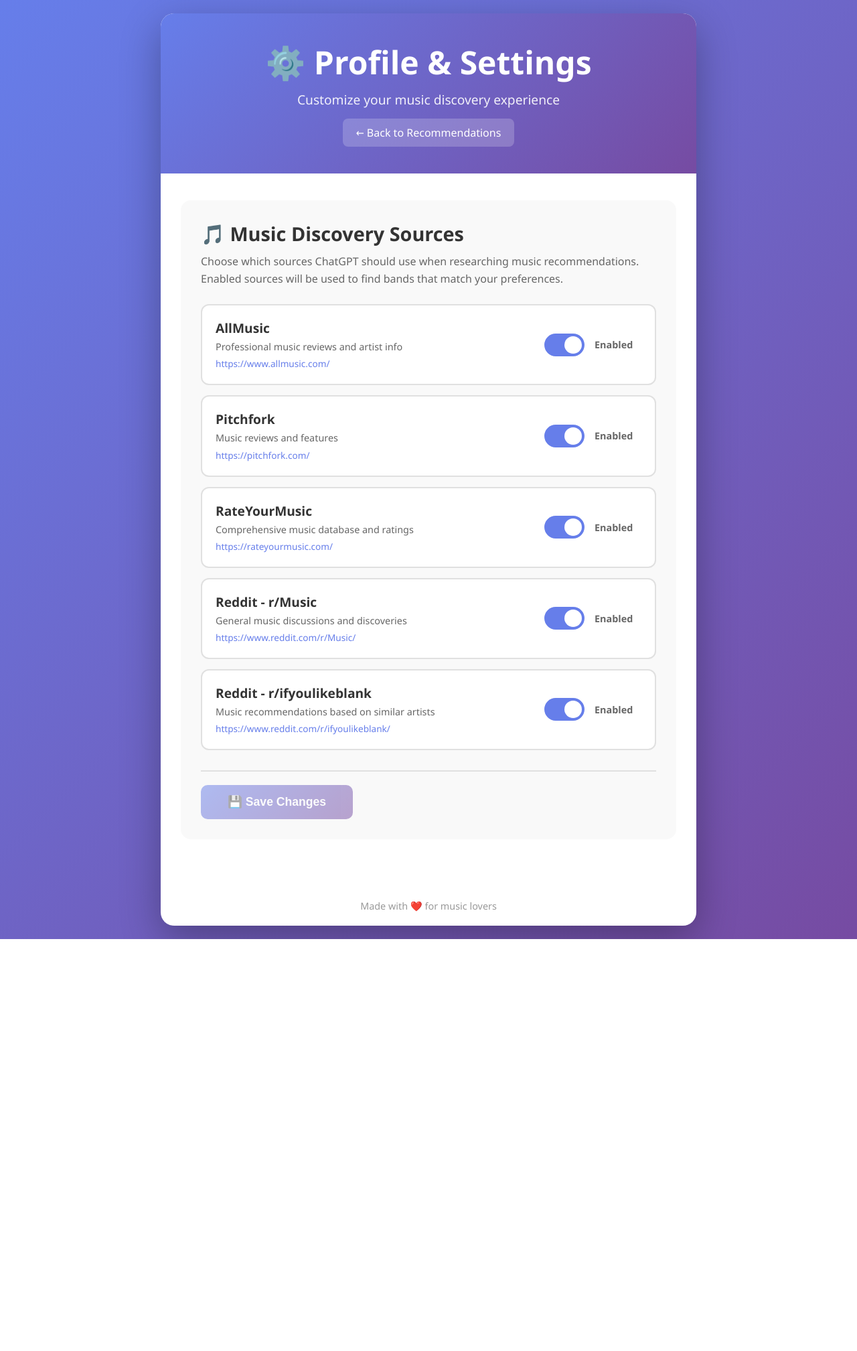
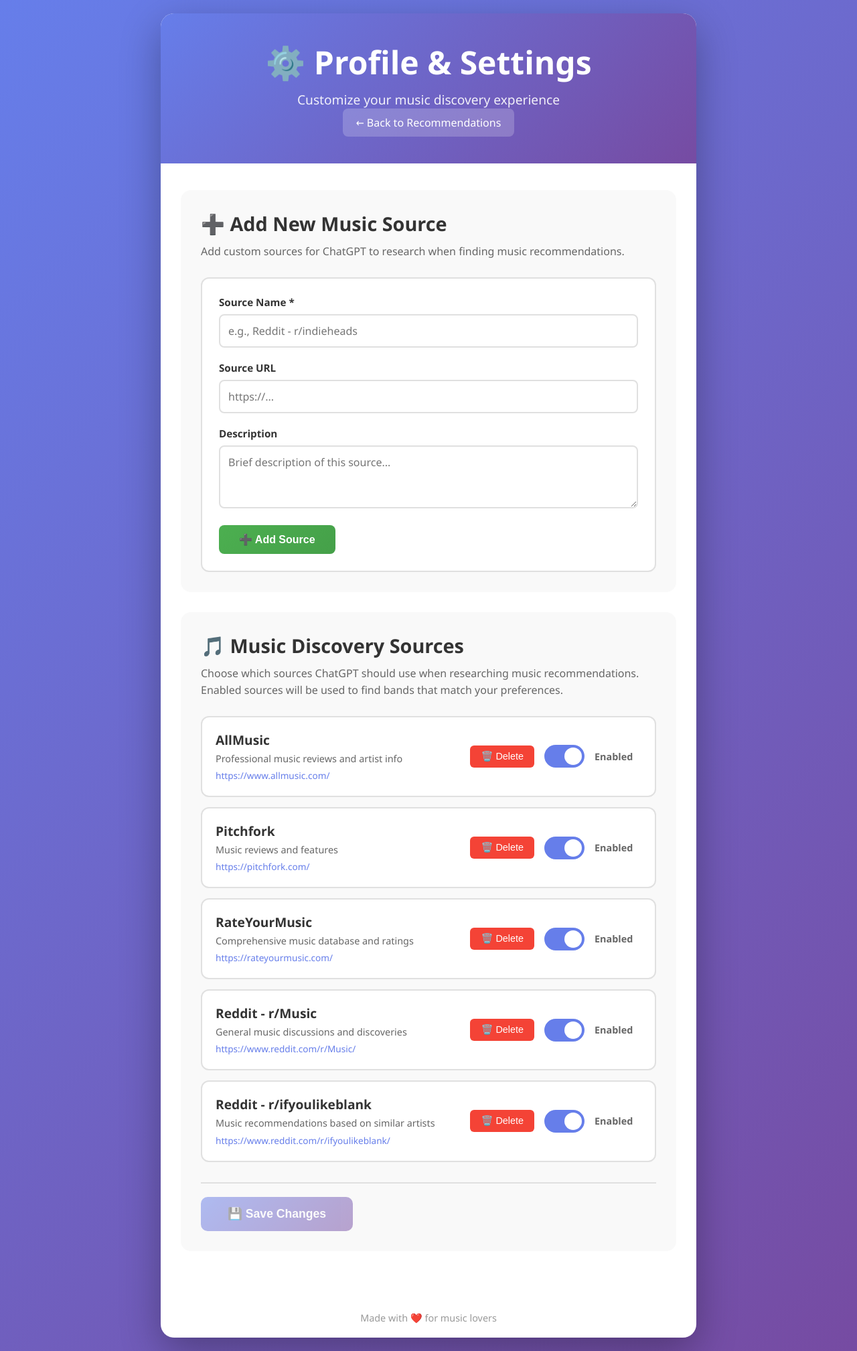
Before and after one commit to SomewhatRogue/dailyjams, a Flask app: page /profile in a window 1280 px wide. Shown: the whole page at 67% size. Before the commit the page ends 1402 px from the top, so only its background shows below. Run offline with Flask 3, Linux system fonts and the light colour scheme; data comes from the database, SQL or seed files in the repository.

Commit message:
Add Trending Now feature with live web scraping from Reddit, add new source management, show trending indicator in UI

```diff
--- a/backend/app.py
+++ b/backend/app.py
@@ -5,7 +5,7 @@ import sys
 # Add the backend directory to the Python path
 sys.path.append(os.path.dirname(os.path.abspath(__file__)))
 
-from database import initialize_database, insert_default_sources, save_suggestion, save_user_preferences, save_feedback, get_enabled_sources, get_excluded_bands, get_full_feedback_history, get_all_sources, update_source_preference
+from database import initialize_database, insert_default_sources, save_suggestion, save_user_preferences, save_feedback, get_enabled_sources, get_excluded_bands, get_full_feedback_history, get_all_sources, update_source_preference, add_new_source, delete_source
 from api_handler import get_music_recommendations
 
 app = Flask(__name__,
@@ -35,12 +35,16 @@ def recommend():
         instruments_yes = data.get('instruments_yes', [])
         instruments_no = data.get('instruments_no', [])
         genres = data.get('genres', [])
+        trending_now = data.get('trending_now', False)
 
         # Get enabled sources
         sources = get_enabled_sources()
 
         # Get excluded bands (recently skipped)
         excluded_bands = get_excluded_bands()
+
+        # Get list of source names for tracking
+        source_names = [s['source_name'] for s in sources]
 
         # Call ChatGPT to get recommendations
         recommendations = get_music_recommendations(
@@ -51,14 +55,12 @@ def recommend():
             instruments_no=instruments_no,
             sources=sources,
             excluded_bands=excluded_bands,
-            genres=genres
+            genres=genres,
+            trending_now=trending_now
         )
 
         # Save each recommendation to database
         saved_recommendations = []
-# Get list of source names for tracking
-        source_names = [s['source_name'] for s in sources]
-
         for rec in recommendations:
             suggestion_id = save_suggestion(
                 band_name=rec['band_name'],
@@ -100,7 +102,7 @@ def feedback():
     try:
         data = request.json
         suggestion_id = data.get('suggestion_id')
-        feedback_type = data.get('feedback_type')  # 'positive', 'negative', or 'skipped'
+        feedback_type = data.get('feedback_type')
 
         if not suggestion_id or not feedback_type:
             return jsonify({
@@ -137,6 +139,7 @@ def sources():
             'success': False,
             'error': str(e)
         }), 500
+
 @app.route('/history')
 def history_page():
     """Render the history page."""
@@ -157,6 +160,7 @@ def get_history():
             'success': False,
             'error': str(e)
         }), 500
+
 @app.route('/profile')
 def profile_page():
     """Render the profile/settings page."""
@@ -205,6 +209,68 @@ def update_sources():
             'error': str(e)
         }), 500
 
+@app.route('/api/sources/add', methods=['POST'])
+def add_source():
+    """Add a new custom music source."""
+    try:
+        data = request.json
+        source_name = data.get('source_name')
+        source_url = data.get('source_url', '')
+        description = data.get('description', '')
+        is_enabled = data.get('is_enabled', 1)
+
+        if not source_name:
+            return jsonify({
+                'success': False,
+                'error': 'Source name is required'
+            }), 400
+
+        source_id = add_new_source(source_name, source_url, description, is_enabled)
+
+        if source_id is None:
+            return jsonify({
+                'success': False,
+                'error': 'Source name already exists'
+            }), 400
+
+        return jsonify({
+            'success': True,
+            'message': 'Source added successfully!',
+            'source_id': source_id
+        })
+    except Exception as e:
+        print(f"Error in /api/sources/add: {str(e)}")
+        return jsonify({
+            'success': False,
+            'error': str(e)
+        }), 500
+
+@app.route('/api/sources/delete', methods=['POST'])
+def delete_source_route():
+    """Delete a custom music source."""
+    try:
+        data = request.json
+        source_id = data.get('source_id')
+
+        if not source_id:
+            return jsonify({
+                'success': False,
+                'error': 'Source ID is required'
+            }), 400
+
+        delete_source(source_id)
+
+        return jsonify({
+            'success': True,
+            'message': 'Source deleted successfully!'
+        })
+    except Exception as e:
+        print(f"Error in /api/sources/delete: {str(e)}")
+        return jsonify({
+            'success': False,
+            'error': str(e)
+        }), 500
+
 if __name__ == '__main__':
     print("🎵 Starting DailyJams server...")
     print("🌐 Open your browser and go to: http://localhost:5000")
--- a/frontend/static/css/profile.css
+++ b/frontend/static/css/profile.css
@@ -35,6 +35,78 @@
     margin-bottom: 25px;
 }
 
+/* Add Source Form */
+.add-source-form {
+    background: white;
+    padding: 25px;
+    border-radius: 12px;
+    border: 2px solid #e0e0e0;
+}
+
+.form-group {
+    margin-bottom: 20px;
+}
+
+.form-group label {
+    display: block;
+    font-weight: 600;
+    color: #333;
+    margin-bottom: 8px;
+    font-size: 0.95em;
+}
+
+.form-input,
+.form-textarea {
+    width: 100%;
+    padding: 12px;
+    font-size: 1em;
+    border: 2px solid #e0e0e0;
+    border-radius: 8px;
+    transition: border-color 0.3s ease;
+    font-family: inherit;
+}
+
+.form-input:focus,
+.form-textarea:focus {
+    outline: none;
+    border-color: #667eea;
+}
+
+.form-textarea {
+    resize: vertical;
+}
+
+.btn-add-source {
+    padding: 12px 30px;
+    font-size: 1em;
+    font-weight: 600;
+    color: white;
+    background: linear-gradient(135deg, #4caf50 0%, #45a049 100%);
+    border: none;
+    border-radius: 8px;
+    cursor: pointer;
+    transition: all 0.3s ease;
+}
+
+.btn-add-source:hover {
+    transform: translateY(-2px);
+    box-shadow: 0 5px 15px rgba(76, 175, 80, 0.4);
+}
+
+.add-status {
+    margin-left: 15px;
+    font-size: 0.95em;
+    font-weight: 600;
+}
+
+.add-status.success {
+    color: #4caf50;
+}
+
+.add-status.error {
+    color: #f44336;
+}
+
 /* Sources Container */
 .sources-container {
     display: grid;
@@ -51,6 +123,7 @@
     justify-content: space-between;
     align-items: center;
     transition: all 0.3s ease;
+    position: relative;
 }
 
 .source-card:hover {
@@ -91,6 +164,28 @@
 
 .source-url:hover {
     text-decoration: underline;
+}
+
+.source-actions {
+    display: flex;
+    align-items: center;
+    gap: 15px;
+}
+
+.btn-delete {
+    padding: 8px 16px;
+    background: #f44336;
+    color: white;
+    border: none;
+    border-radius: 6px;
+    cursor: pointer;
+    font-size: 0.9em;
+    transition: all 0.3s ease;
+}
+
+.btn-delete:hover {
+    background: #d32f2f;
+    transform: scale(1.05);
 }
 
 .source-toggle {
@@ -206,7 +301,7 @@ input:checked ~ .toggle-label {
         gap: 15px;
     }
 
-    .source-toggle {
+    .source-actions {
         width: 100%;
         justify-content: space-between;
     }
--- a/frontend/static/js/profile.js
+++ b/frontend/static/js/profile.js
@@ -6,6 +6,7 @@ let hasChanges = false;
 document.addEventListener('DOMContentLoaded', function() {
     loadSources();
     initializeSaveButton();
+    initializeAddSourceButton();
 });
 
 // Load sources from API
@@ -54,12 +55,15 @@ function createSourceCard(source) {
             <div class="source-description">${source.description || 'No description available'}</div>
             ${source.source_url ? `<a href="${source.source_url}" target="_blank" class="source-url">${source.source_url}</a>` : ''}
         </div>
+        <div class="source-actions">
+            <button class="btn-delete" onclick="deleteSource(${source.id})">🗑️ Delete</button>
             <div class="source-toggle">
                 <label class="toggle-switch">
                     <input type="checkbox" ${isEnabled ? 'checked' : ''} onchange="toggleSource(${source.id}, this.checked)">
                     <span class="toggle-slider"></span>
                 </label>
                 <span class="toggle-label">${isEnabled ? 'Enabled' : 'Disabled'}</span>
+            </div>
         </div>
     `;
 
@@ -90,6 +94,118 @@ function toggleSource(sourceId, isEnabled) {
     // Mark as having changes
     hasChanges = true;
     document.getElementById('save-btn').disabled = false;
+}
+
+// Delete source
+async function deleteSource(sourceId) {
+    if (!confirm('Are you sure you want to delete this source?')) {
+        return;
+    }
+
+    try {
+        const response = await fetch('/api/sources/delete', {
+            method: 'POST',
+            headers: {
+                'Content-Type': 'application/json',
+            },
+            body: JSON.stringify({
+                source_id: sourceId
+            })
+        });
+
+        const data = await response.json();
+
+        if (data.success) {
+            // Remove from local state
+            sources = sources.filter(s => s.id !== sourceId);
+
+            // Re-render
+            displaySources();
+
+            // Show success message
+            const statusEl = document.getElementById('save-status');
+            statusEl.textContent = '✓ Source deleted!';
+            statusEl.className = 'save-status success';
+
+            setTimeout(() => {
+                statusEl.textContent = '';
+            }, 3000);
+        } else {
+            alert('Error deleting source: ' + data.error);
+        }
+    } catch (error) {
+        console.error('Error:', error);
+        alert('Failed to delete source');
+    }
+}
+
+// Initialize add source button
+function initializeAddSourceButton() {
+    const addBtn = document.getElementById('add-source-btn');
+
+    addBtn.addEventListener('click', async function() {
+        const nameInput = document.getElementById('new-source-name');
+        const urlInput = document.getElementById('new-source-url');
+        const descInput = document.getElementById('new-source-description');
+        const statusEl = document.getElementById('add-status');
+
+        const sourceName = nameInput.value.trim();
+        const sourceUrl = urlInput.value.trim();
+        const description = descInput.value.trim();
+
+        // Validate
+        if (!sourceName) {
+            statusEl.textContent = '✗ Source name is required';
+            statusEl.className = 'add-status error';
+            return;
+        }
+
+        statusEl.textContent = 'Adding...';
+        statusEl.className = 'add-status';
+
+        try {
+            const response = await fetch('/api/sources/add', {
+                method: 'POST',
+                headers: {
+                    'Content-Type': 'application/json',
+                },
+                body: JSON.stringify({
+                    source_name: sourceName,
+                    source_url: sourceUrl,
+                    description: description,
+                    is_enabled: 1
+                })
+            });
+
+            const data = await response.json();
+
+            if (data.success) {
+                // Clear form
+                nameInput.value = '';
+                urlInput.value = '';
+                descInput.value = '';
+
+                // Show success
+                statusEl.textContent = '✓ Source added successfully!';
+                statusEl.className = 'add-status success';
+
+                // Reload sources
+                await loadSources();
+
+                // Clear status after 3 seconds
+                setTimeout(() => {
+                    statusEl.textContent = '';
+                }, 3000);
+            } else {
+                statusEl.textContent = '✗ ' + data.error;
+                statusEl.className = 'add-status error';
+            }
+        } catch (error) {
+            console.error('Error:', error);
+            statusEl.textContent = '✗ Failed to add source';
+            statusEl.className = 'add-status error';
+        }
+    });
 }
 
 // Initialize save button
--- a/frontend/templates/profile.html
+++ b/frontend/templates/profile.html
@@ -12,10 +12,40 @@
         <header>
             <h1>⚙️ Profile & Settings</h1>
             <p class="tagline">Customize your music discovery experience</p>
-            <a href="/" class="btn-back">← Back to Recommendations</a>
+            <a href="/" class="btn-header-link">← Back to Recommendations</a>
         </header>
 
         <main>
+            <!-- Add New Source Section -->
+            <div class="settings-section">
+                <h2>➕ Add New Music Source</h2>
+                <p class="section-description">
+                    Add custom sources for ChatGPT to research when finding music recommendations.
+                </p>
+
+                <div class="add-source-form">
+                    <div class="form-group">
+                        <label for="new-source-name">Source Name *</label>
+                        <input type="text" id="new-source-name" placeholder="e.g., Reddit - r/indieheads" class="form-input">
+                    </div>
+
+                    <div class="form-group">
+                        <label for="new-source-url">Source URL</label>
+                        <input type="text" id="new-source-url" placeholder="https://..." class="form-input">
+                    </div>
+
+                    <div class="form-group">
+                        <label for="new-source-description">Description</label>
+                        <textarea id="new-source-description" placeholder="Brief description of this source..." class="form-textarea" rows="3"></textarea>
+                    </div>
+
+                    <button id="add-source-btn" class="btn-add-source">
+                        ➕ Add Source
+                    </button>
+                    <span id="add-status" class="add-status"></span>
+                </div>
+            </div>
+
             <!-- Music Sources Section -->
             <div class="settings-section">
                 <h2>🎵 Music Discovery Sources</h2>
@@ -42,12 +72,6 @@
                     <span id="save-status" class="save-status"></span>
                 </div>
             </div>
-
-            <!-- Future sections can go here -->
-            <!-- <div class="settings-section">
-                <h2>👤 User Preferences</h2>
-                <p>Coming soon...</p>
-            </div> -->
         </main>
 
         <footer>
@@ -57,4 +81,3 @@
 
     <script src="{{ url_for('static', filename='js/profile.js') }}"></script>
 </body>
-</html>
--- a/requirements.txt
+++ b/requirements.txt
@@ -2,3 +2,5 @@ Flask==3.0.0
 openai==1.54.0
 python-dotenv==1.0.0
 httpx==0.27.0
+requests==2.31.0
+beautifulsoup4==4.12.2
```
Also changed, not shown: backend/api_handler.py (+90 -39 lines), backend/database.py (+32 -0 lines), frontend/static/css/style.css (+31 -0 lines), frontend/static/js/main.js (+18 -4 lines), frontend/templates/index.html (+8 -0 lines). Lines whose indentation alone changed are shown as unchanged.
